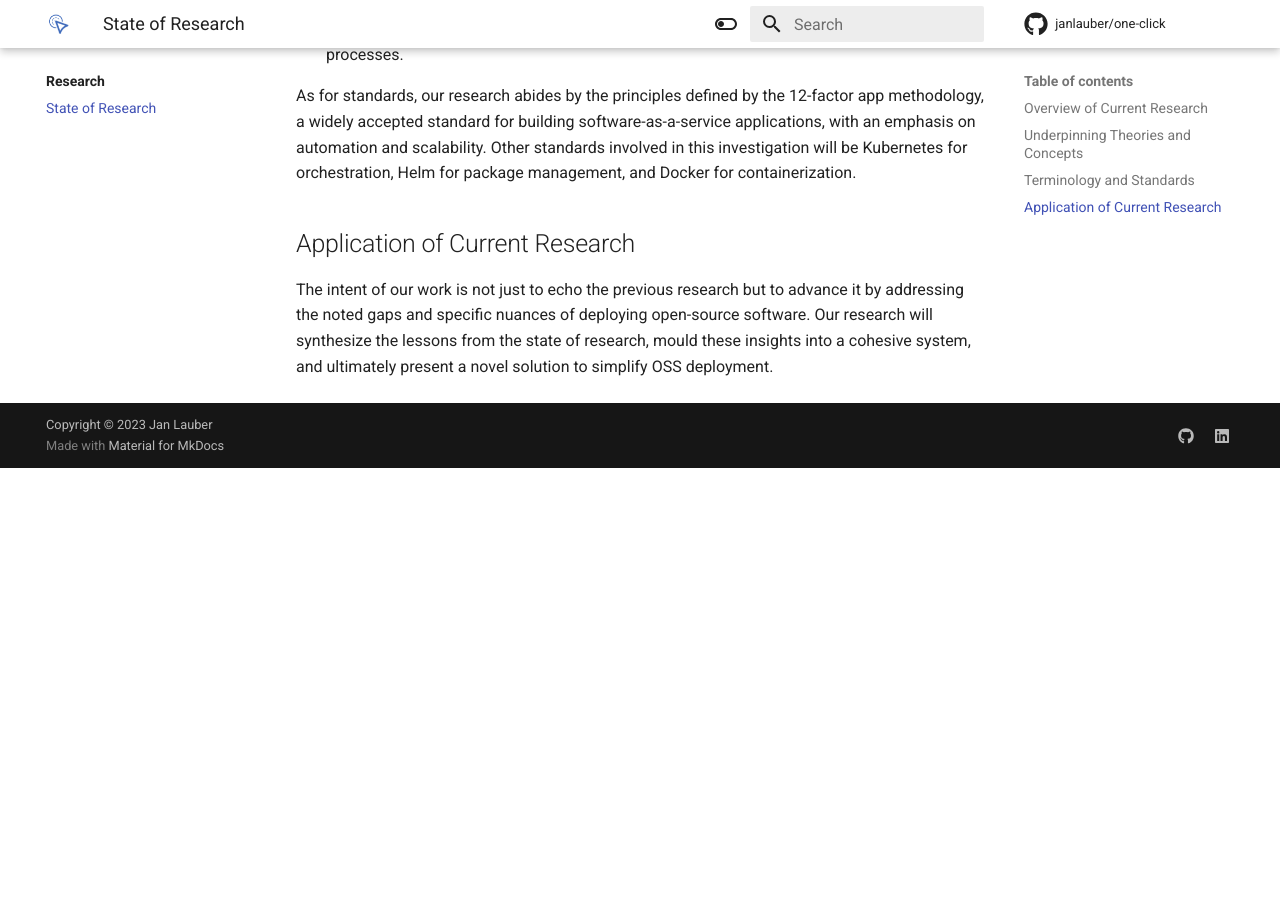
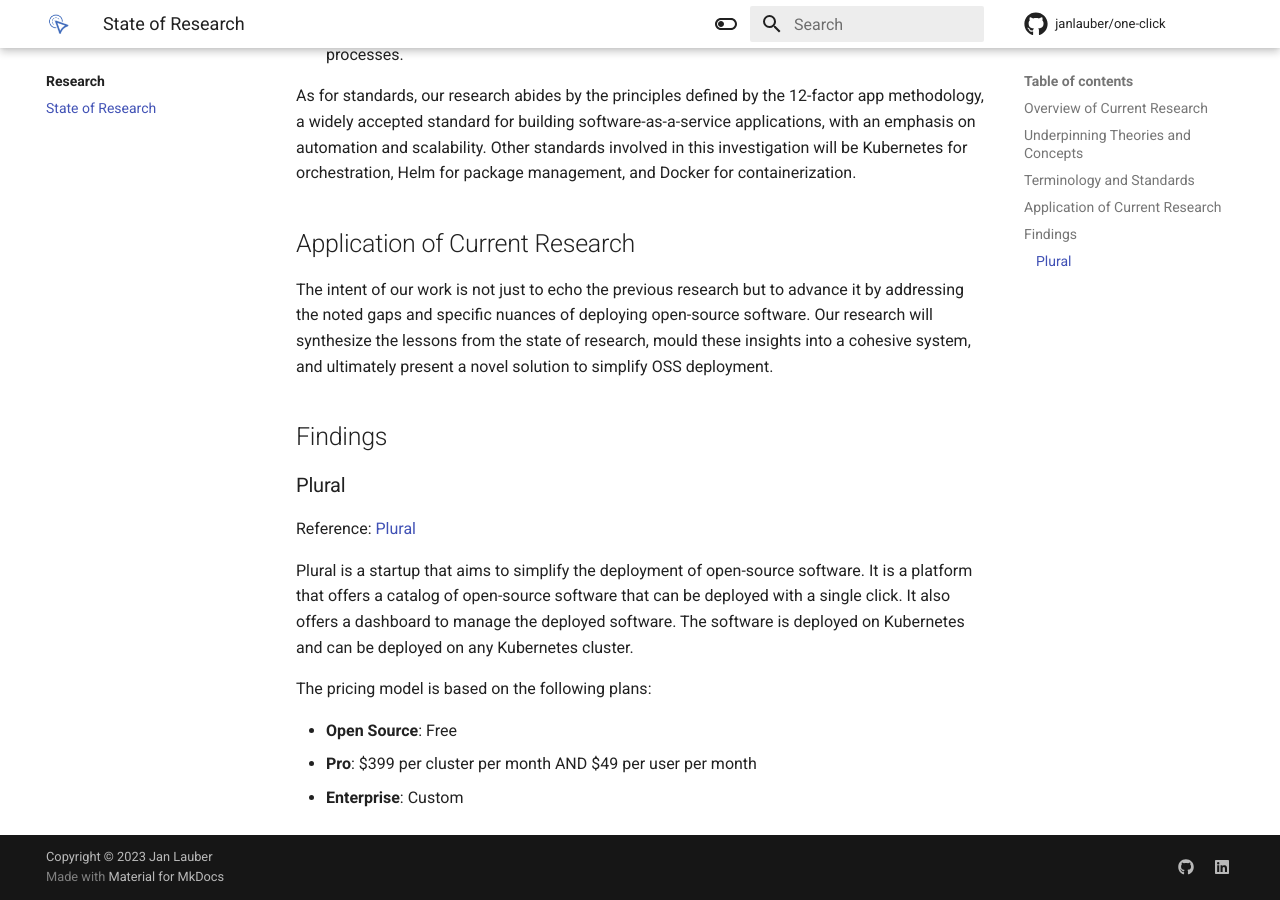
Before and after one commit to janlauber/one-click, an MkDocs documentation site: the page built from docs/research/state-of-research.md, in a window 1280 px wide and 900 px high, scrolled down 938 px. Built offline with MkDocs 1.6.1 and Material for MkDocs 9.7.7, drawn with Linux system fonts in a browser that asks for light colours; comment, search, counter and statistics services are not loaded; before the commit the page ends 1406 px from its top, so only the background shows below that.

Commit message:
docs: add plural.sh findings
Signed-off-by: Jan Lauber <jan.lauber@protonmail.ch>

```diff
--- a/docs/research/state-of-research.md
+++ b/docs/research/state-of-research.md
@@ -21,3 +21,17 @@ As for standards, our research abides by the principles defined by the 12-factor
 ## Application of Current Research
 
 The intent of our work is not just to echo the previous research but to advance it by addressing the noted gaps and specific nuances of deploying open-source software. Our research will synthesize the lessons from the state of research, mould these insights into a cohesive system, and ultimately present a novel solution to simplify OSS deployment.
+
+## Findings
+
+### Plural
+
+Reference: [Plural](../sources.md)
+
+Plural is a startup that aims to simplify the deployment of open-source software. It is a platform that offers a catalog of open-source software that can be deployed with a single click. It also offers a dashboard to manage the deployed software. The software is deployed on Kubernetes and can be deployed on any Kubernetes cluster.
+
+The pricing model is based on the following plans:
+
+- **Open Source**: Free
+- **Pro**: $399 per cluster per month AND $49 per user per month
+- **Enterprise**: Custom
```
Also changed, not shown: docs/research/sources.md (added, +9 -0 lines).
